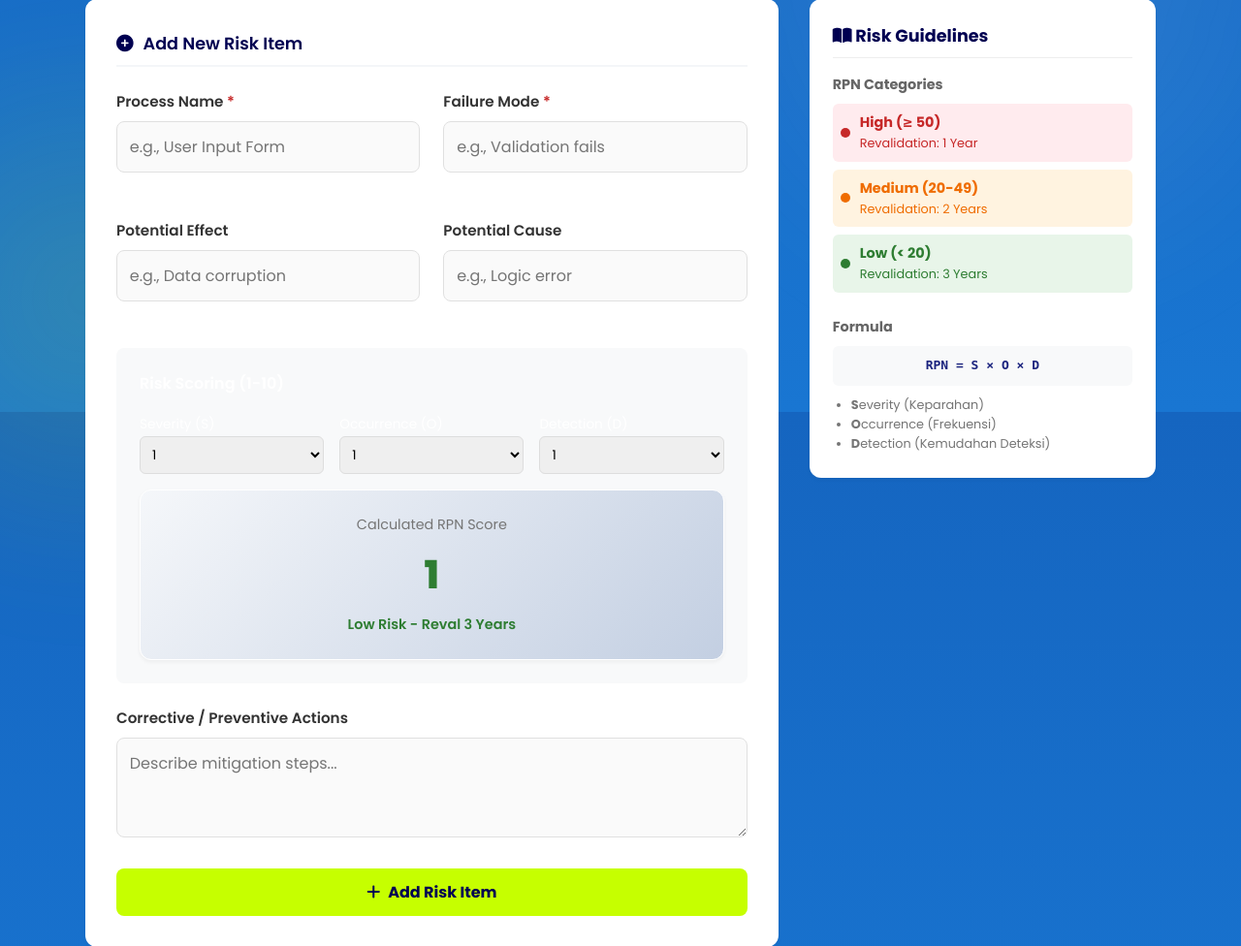
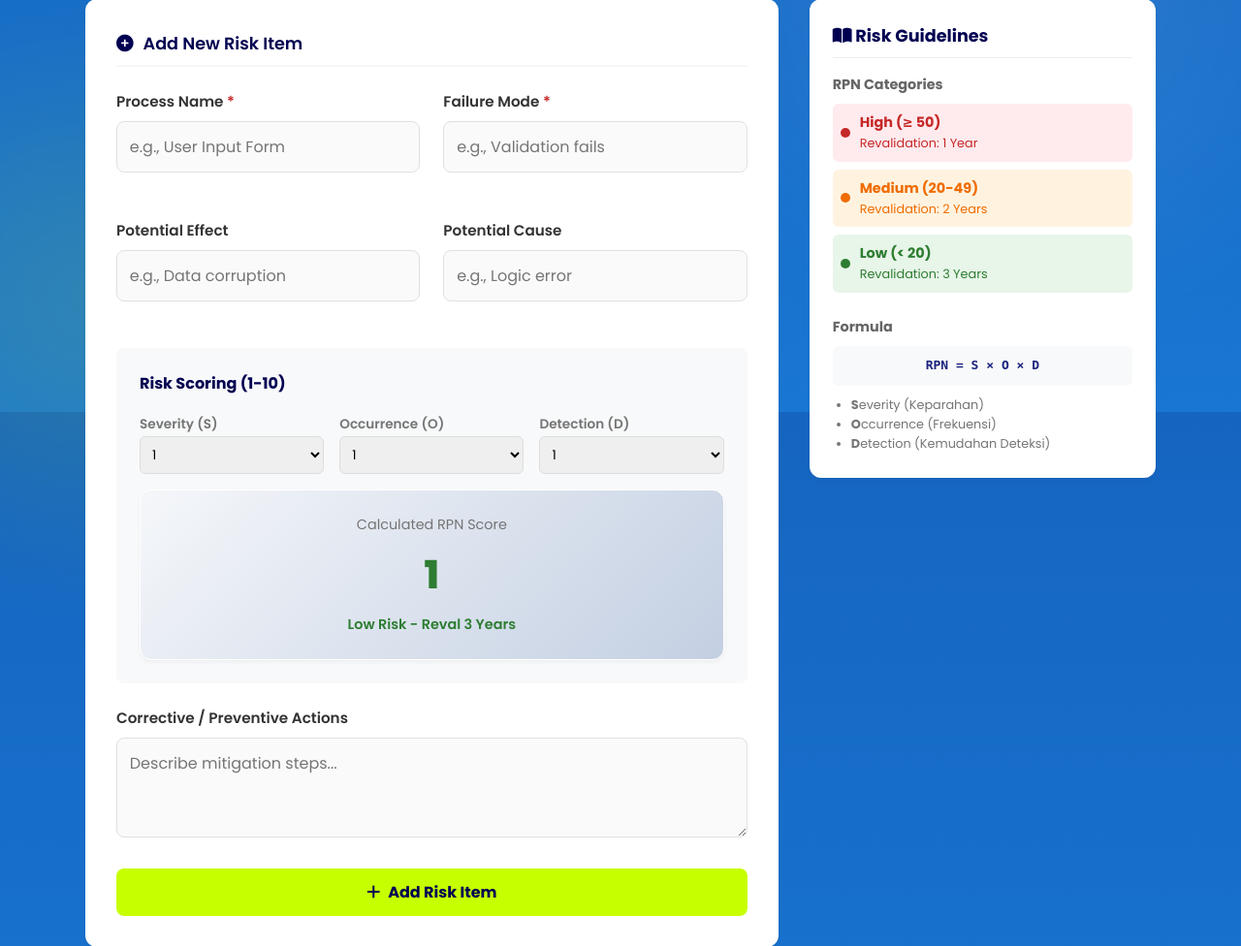
Before and after one commit to VanisaIndriyani/crud, a PHP site: page /risk_assessment.php?project_id=8 in a window 1280 px wide. Shown: the part 375-1351 px from the top of the page at 97% size. Run offline with PHP 8.4, Linux system fonts and the light colour scheme; a user stored in the database is signed in; data comes from the database, SQL or seed files in the repository; data that the repository does not hold is empty.

Commit message:
Fix visibility of Risk Scoring form labels

```diff
--- a/risk_assessment.php
+++ b/risk_assessment.php
@@ -179,6 +179,7 @@ if (isset($_GET['msg'])) {
         padding: 2rem;
         box-shadow: var(--shadow-sm);
         margin-bottom: 2rem;
+        color: var(--text-color);
     }
 
     .form-section-title {
@@ -381,23 +382,23 @@ if (isset($_GET['msg'])) {
                             </div>
                         </div>
 
-                        <div style="background: #f8f9fa; padding: 1.5rem; border-radius: 8px; margin-bottom: 1.5rem;">
-                            <label style="font-weight: 600; margin-bottom: 1rem; display: block;">Risk Scoring (1-10)</label>
+                        <div style="background: #f8f9fa; padding: 1.5rem; border-radius: 8px; margin-bottom: 1.5rem; color: var(--text-color);">
+                            <label style="font-weight: 700; margin-bottom: 1rem; display: block; color: var(--primary-dark);">Risk Scoring (1-10)</label>
                             <div style="display: grid; grid-template-columns: 1fr 1fr 1fr; gap: 1rem;">
                                 <div>
-                                    <label style="font-size: 0.85rem;">Severity (S)</label>
+                                    <label style="font-size: 0.85rem; color: var(--text-light); font-weight: 600;">Severity (S)</label>
                                     <select name="severity" id="severity" onchange="calculateRPN()" required style="width: 100%; padding: 0.5rem; border-radius: 6px; border: 1px solid #ddd;">
                                         <?php for($i=1; $i<=10; $i++) echo "<option value='$i'>$i</option>"; ?>
                                     </select>
                                 </div>
                                 <div>
-                                    <label style="font-size: 0.85rem;">Occurrence (O)</label>
+                                    <label style="font-size: 0.85rem; color: var(--text-light); font-weight: 600;">Occurrence (O)</label>
                                     <select name="occurrence" id="occurrence" onchange="calculateRPN()" required style="width: 100%; padding: 0.5rem; border-radius: 6px; border: 1px solid #ddd;">
                                         <?php for($i=1; $i<=10; $i++) echo "<option value='$i'>$i</option>"; ?>
                                     </select>
                                 </div>
                                 <div>
-                                    <label style="font-size: 0.85rem;">Detection (D)</label>
+                                    <label style="font-size: 0.85rem; color: var(--text-light); font-weight: 600;">Detection (D)</label>
                                     <select name="detection" id="detection" onchange="calculateRPN()" required style="width: 100%; padding: 0.5rem; border-radius: 6px; border: 1px solid #ddd;">
                                         <?php for($i=1; $i<=10; $i++) echo "<option value='$i'>$i</option>"; ?>
                                     </select>
```
